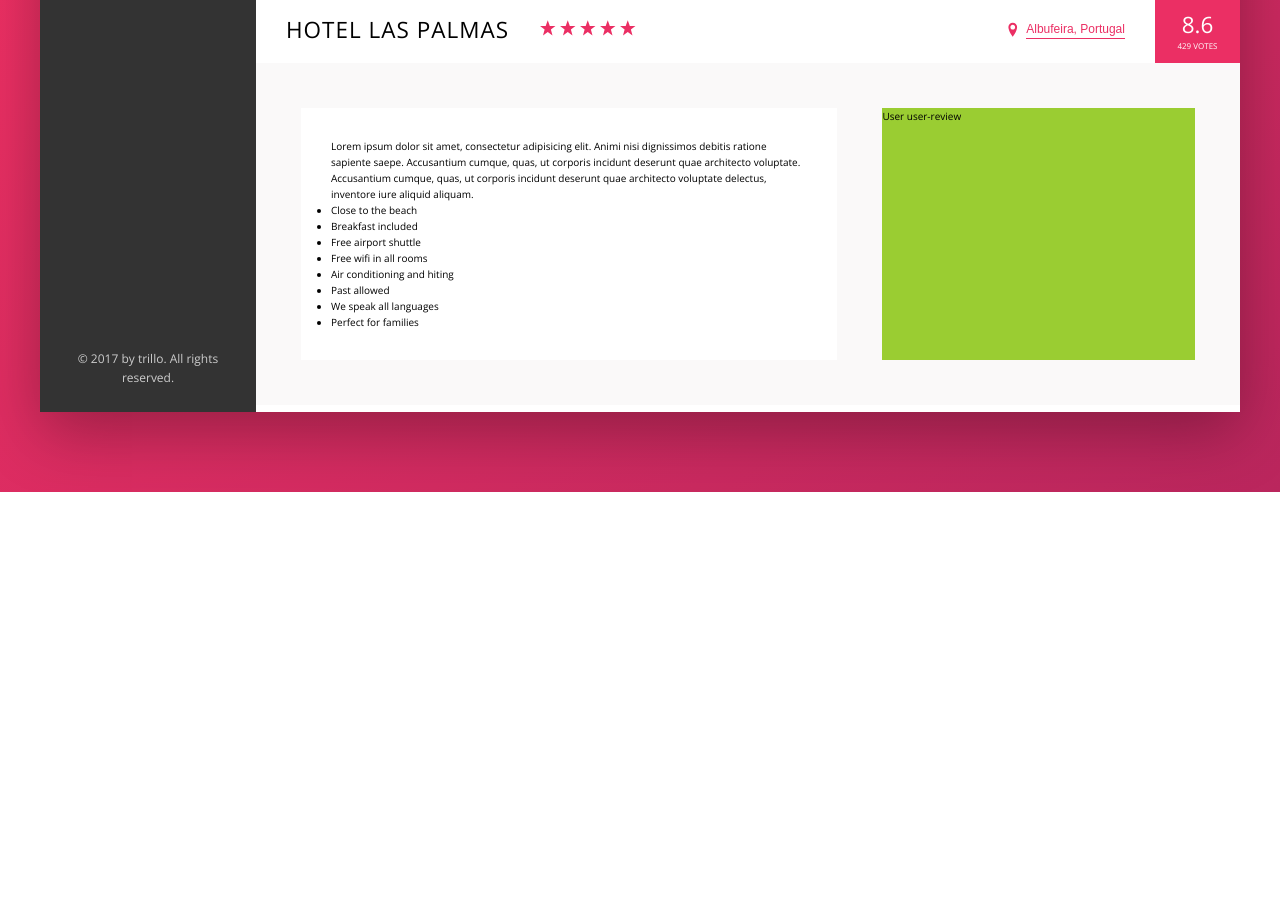
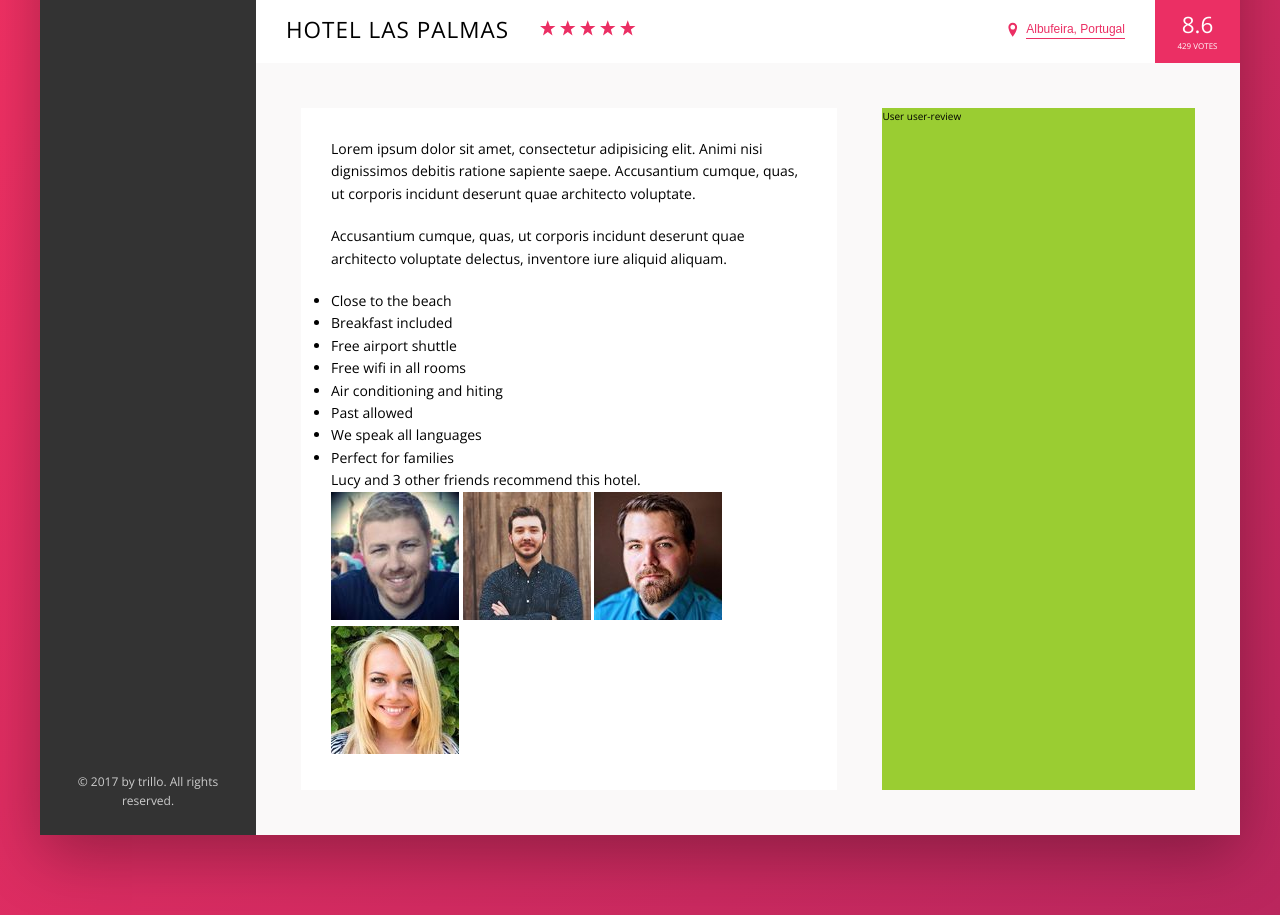
Before and after one commit to yyaghoobi/Trillo, a website: page index.html in a window 1280 px wide. Shown: the part 538-1453 px from the top of the page. Before the commit the page ends 1030 px from the top, so only its background shows below. Drawn offline with nearby package versions, Linux system fonts and the light colour scheme.

Commit message:
implement the paragraph

```diff
--- a/index.html
+++ b/index.html
@@ -154,8 +154,17 @@
                                 <li class="list__item">We speak all languages</li>
                                 <li class="list__item">Perfect for families</li>
                             </ul>
-
-
+                            <div class="recommend">
+                                <p class="recommend__count">
+                                    Lucy and 3 other friends recommend this hotel.
+                                </p>
+                                <div class="recommend__friends">
+                                    <img src="img/user-3.jpg" alt="Friend 1 " class="recommend__photo">
+                                    <img src="img/user-4.jpg" alt="Friend 2 " class="recommend__photo">
+                                    <img src="img/user-5.jpg" alt="Friend 3 " class="recommend__photo">
+                                    <img src="img/user-6.jpg" alt="Friend 4 " class="recommend__photo">
+                                </div>
+                            </div>
                         </div>
 
                         <div class="user-reviews">
--- a/sass/_components.scss
+++ b/sass/_components.scss
@@ -294,3 +294,15 @@
     box-shadow: none;
   }
 }
+
+//////////////////////////////////////////
+/////PARAGRAPH
+.paragraph:not(:last-child) {
+  margin-bottom: 2rem;
+}
+
+//////////////////////////////////////////
+/////LIST
+
+//////////////////////////////////////////
+/////RECOMMEND
--- a/sass/_layout.scss
+++ b/sass/_layout.scss
@@ -34,9 +34,6 @@
 .hotel-view {
   background-color: #ffffff;
 
-  //TEST
-  height: 80rem;
-
   flex: 1;
 }
 
@@ -49,6 +46,7 @@
 
 .description {
   background-color: #ffffff;
+  font-size: 1.4rem;
   box-shadow: var(--shadow-light);
   padding: 3rem;
   flex: 0 0 60%;
```
Also changed, not shown: css/style.css.
